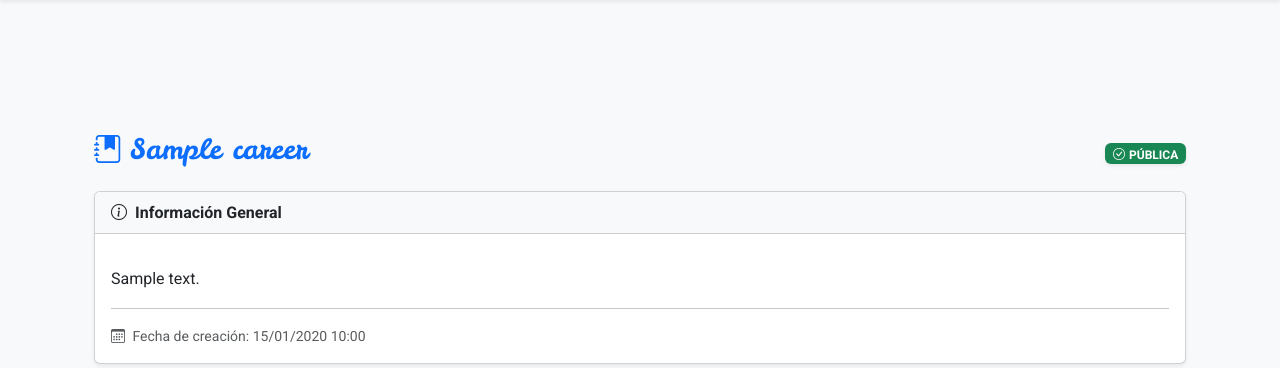
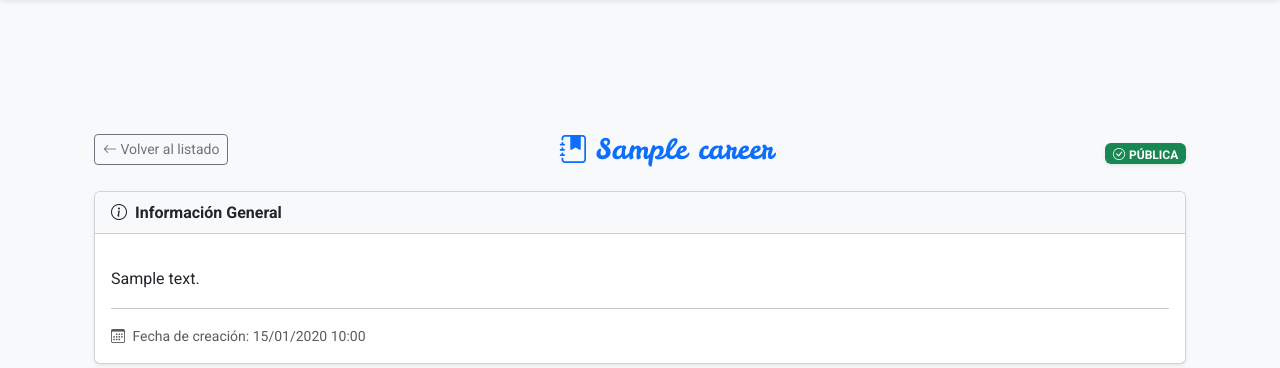
Before and after one commit to jazzzz0/sistema-gestion-academica, a Django app: page /careers/1/ in a window 1280 px wide. Shown: the part 67-435 px from the top of the page. Run offline with Django 5.2, Linux system fonts and the light colour scheme; a user stored in the database is signed in; tables that the repository leaves empty hold one stand-in row (values such as "Sample post").

Commit message:
fear(career_detail): agregar boton para volver al listado de carreras (SGA-134)

```diff
--- a/careers/templates/careers/career_detail.html
+++ b/careers/templates/careers/career_detail.html
@@ -6,6 +6,9 @@
 <div class="container mt-4">
 
     <div class="d-flex justify-content-between align-items-center mb-3">
+        <a href="{% url 'careers:career_list' %}" class="btn btn-outline-secondary btn-sm mb-2">
+            <i class="bi bi-arrow-left"></i> Volver al listado
+        </a>
         <h1 class="h3 text-primary">
             <i class="bi bi-journal-bookmark-fill me-2"></i>{{ career.name }}
         </h1>
```
